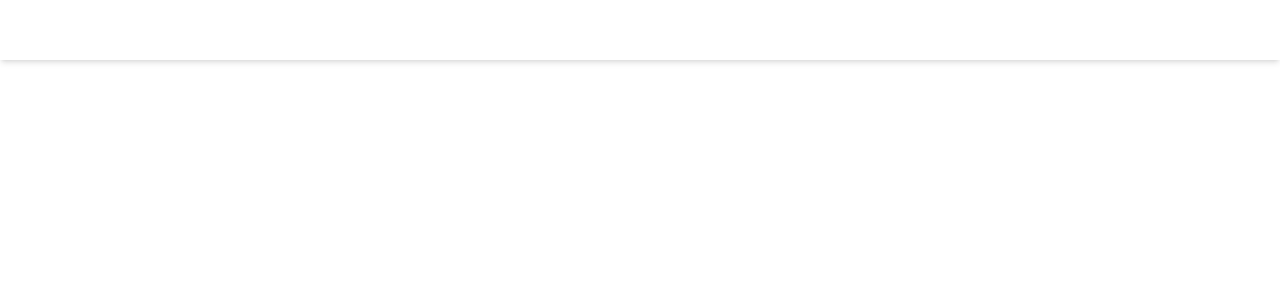
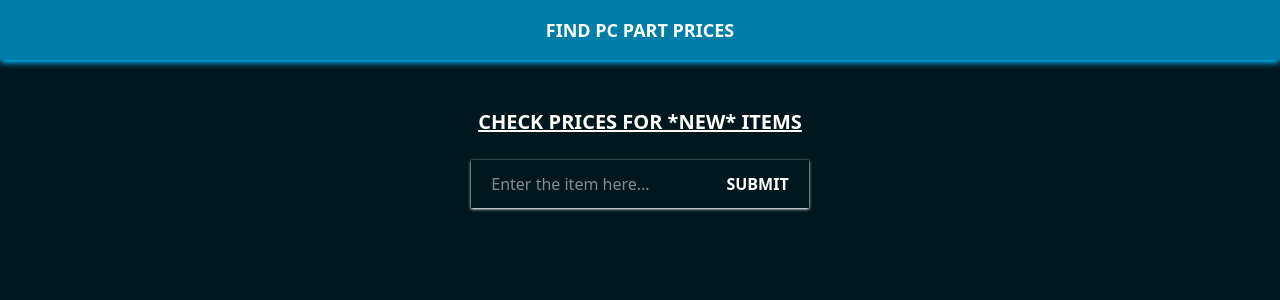
Before and after one commit to Rivia8/PCParts, a Flask app: page /newparts in a window 1280 px wide. Shown: the top 300 px of the page. Run offline with Flask 3, Linux system fonts and the light colour scheme.

Commit message:
overhaul on css and new colour scheme

```diff
--- a/static/dist/output.css
+++ b/static/dist/output.css
@@ -9,23 +9,30 @@
       "Courier New", monospace;
     --color-red-50: oklch(97.1% 0.013 17.38);
     --color-blue-600: oklch(54.6% 0.245 262.881);
+    --color-pink-300: oklch(82.3% 0.12 346.018);
     --color-slate-300: oklch(86.9% 0.022 252.894);
     --color-slate-400: oklch(70.4% 0.04 256.788);
-    --color-gray-200: oklch(92.8% 0.006 264.531);
     --color-gray-900: oklch(21% 0.034 264.665);
     --color-black: #000;
     --color-white: #fff;
     --spacing: 0.25rem;
+    --container-5xl: 64rem;
     --text-lg: 1.125rem;
     --text-lg--line-height: calc(1.75 / 1.125);
     --text-xl: 1.25rem;
     --text-xl--line-height: calc(1.75 / 1.25);
+    --text-4xl: 2.25rem;
+    --text-4xl--line-height: calc(2.5 / 2.25);
     --font-weight-semibold: 600;
     --font-weight-bold: 700;
+    --radius-lg: 0.5rem;
+    --default-transition-duration: 150ms;
+    --default-transition-timing-function: cubic-bezier(0.4, 0, 0.2, 1);
     --default-font-family: var(--font-sans);
     --default-mono-font-family: var(--font-mono);
-    --color-bggreen: #ECFAE5;
-    --color-drkgreen: #B0DB9C;
+    --color-bg: #00171F;
+    --color-accent: #007EA7;
+    --color-highlights: #00A7E1;
   }
 }
 @layer base {
@@ -207,20 +223,47 @@
   .mb-6 {
     margin-bottom: calc(var(--spacing) * 6);
   }
+  .mb-8 {
+    margin-bottom: calc(var(--spacing) * 8);
+  }
   .flex {
     display: flex;
   }
   .table {
     display: table;
   }
+  .w-0 {
+    width: calc(var(--spacing) * 0);
+  }
+  .w-0\.5 {
+    width: calc(var(--spacing) * 0.5);
+  }
+  .w-3 {
+    width: calc(var(--spacing) * 3);
+  }
+  .w-3\/4 {
+    width: calc(3/4 * 100%);
+  }
+  .w-50 {
+    width: calc(var(--spacing) * 50);
+  }
   .w-full {
     width: 100%;
+  }
+  .max-w-5xl {
+    max-width: var(--container-5xl);
   }
   .table-auto {
     table-layout: auto;
   }
   .border-collapse {
     border-collapse: collapse;
+  }
+  .cursor-auto {
+    cursor: auto;
+  }
+  .cursor-pointer {
+    cursor: pointer;
   }
   .resize {
     resize: both;
@@ -244,14 +320,14 @@
   .border-slate-400 {
     border-color: var(--color-slate-400);
   }
-  .bg-bggreen {
-    background-color: var(--color-bggreen);
+  .border-white {
+    border-color: var(--color-white);
   }
-  .bg-drkgreen {
-    background-color: var(--color-drkgreen);
+  .bg-accent {
+    background-color: var(--color-accent);
   }
-  .bg-gray-200 {
-    background-color: var(--color-gray-200);
+  .bg-bg {
+    background-color: var(--color-bg);
   }
   .p-2 {
     padding: calc(var(--spacing) * 2);
@@ -259,8 +335,29 @@
   .p-4 {
     padding: calc(var(--spacing) * 4);
   }
+  .px-2 {
+    padding-inline: calc(var(--spacing) * 2);
+  }
   .px-4 {
     padding-inline: calc(var(--spacing) * 4);
+  }
+  .px-5 {
+    padding-inline: calc(var(--spacing) * 5);
+  }
+  .px-6 {
+    padding-inline: calc(var(--spacing) * 6);
+  }
+  .py-3 {
+    padding-block: calc(var(--spacing) * 3);
+  }
+  .py-5 {
+    padding-block: calc(var(--spacing) * 5);
+  }
+  .pt-3 {
+    padding-top: calc(var(--spacing) * 3);
+  }
+  .pt-4 {
+    padding-top: calc(var(--spacing) * 4);
   }
   .pt-12 {
     padding-top: calc(var(--spacing) * 12);
@@ -303,9 +407,45 @@
     --tw-shadow: 0 4px 6px -1px var(--tw-shadow-color, rgb(0 0 0 / 0.1)), 0 2px 4px -2px var(--tw-shadow-color, rgb(0 0 0 / 0.1));
     box-shadow: var(--tw-inset-shadow), var(--tw-inset-ring-shadow), var(--tw-ring-offset-shadow), var(--tw-ring-shadow), var(--tw-shadow);
   }
+  .shadow-sm {
+    --tw-shadow: 0 1px 3px 0 var(--tw-shadow-color, rgb(0 0 0 / 0.1)), 0 1px 2px -1px var(--tw-shadow-color, rgb(0 0 0 / 0.1));
+    box-shadow: var(--tw-inset-shadow), var(--tw-inset-ring-shadow), var(--tw-ring-offset-shadow), var(--tw-ring-shadow), var(--tw-shadow);
+  }
+  .shadow-xl {
+    --tw-shadow: 0 20px 25px -5px var(--tw-shadow-color, rgb(0 0 0 / 0.1)), 0 8px 10px -6px var(--tw-shadow-color, rgb(0 0 0 / 0.1));
+    box-shadow: var(--tw-inset-shadow), var(--tw-inset-ring-shadow), var(--tw-ring-offset-shadow), var(--tw-ring-shadow), var(--tw-shadow);
+  }
+  .shadow-highlights {
+    --tw-shadow-color: #00A7E1;
+    @supports (color: color-mix(in lab, red, red)) {
+      --tw-shadow-color: color-mix(in oklab, var(--color-highlights) var(--tw-shadow-alpha), transparent);
+    }
+  }
+  .shadow-white {
+    --tw-shadow-color: #fff;
+    @supports (color: color-mix(in lab, red, red)) {
+      --tw-shadow-color: color-mix(in oklab, var(--color-white) var(--tw-shadow-alpha), transparent);
+    }
+  }
   .outline {
     outline-style: var(--tw-outline-style);
     outline-width: 1px;
+  }
+  .transition-colors {
+    transition-property: color, background-color, border-color, outline-color, text-decoration-color, fill, stroke, --tw-gradient-from, --tw-gradient-via, --tw-gradient-to;
+    transition-timing-function: var(--tw-ease, var(--default-transition-timing-function));
+    transition-duration: var(--tw-duration, var(--default-transition-duration));
+  }
+  .outline-none {
+    --tw-outline-style: none;
+    outline-style: none;
+  }
+  .hover\:bg-highlights {
+    &:hover {
+      @media (hover: hover) {
+        background-color: var(--color-highlights);
+      }
+    }
   }
   .hover\:underline {
     &:hover {
```
Also changed, not shown: other parts of static/dist/output.css (+49 -0 lines), static/src/input.css (+6 -4 lines).
